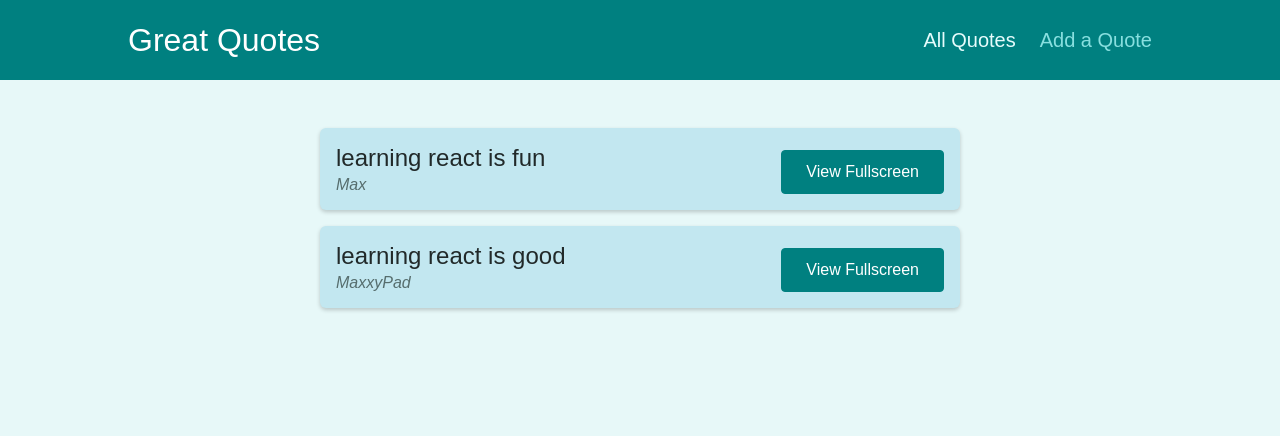
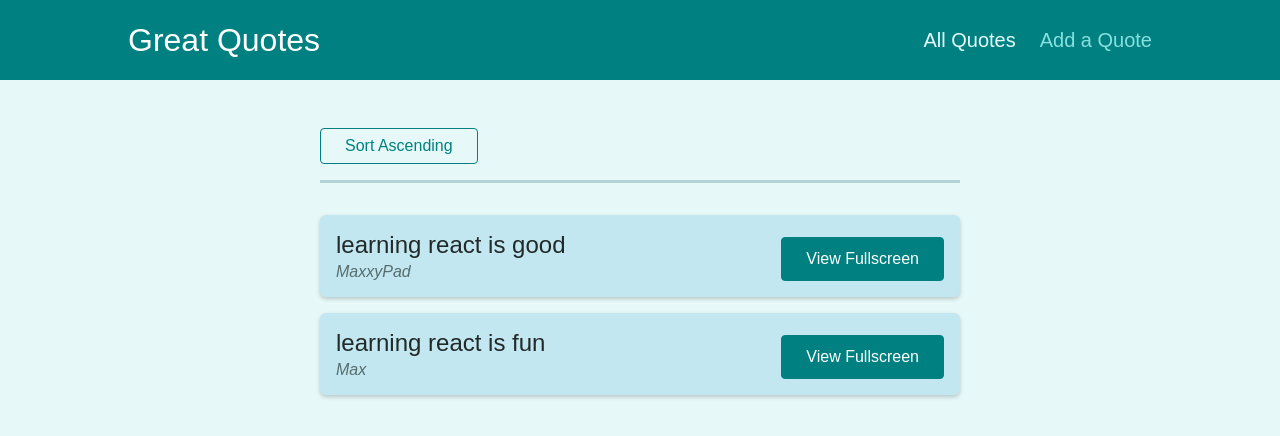
Before and after one commit to Matt658041/React-Router-Radness, a React (Create React App) app: page /quotes in a window 1280 px wide. Shown: the top 436 px of the page. Built offline with nearby package versions, Linux system fonts and the light colour scheme.

Commit message:
added query parameters

```diff
--- a/src/App.js
+++ b/src/App.js
@@ -4,6 +4,7 @@
 import NewQuote from "./components/pages/NewQuote";
 import QuoteDetail from "./components/pages/QuoteDetail";
 import Layout from "./components/layout/Layout";
+import NotFound from "./components/pages/NotFound";
 
 
 function App() {
@@ -22,6 +23,9 @@
         <Route path="/new-quote">
           <NewQuote />
         </Route>
+        <Route path='*'>
+          <NotFound/>
+       </Route>
       </Switch>
     </Layout>
   );
--- a/src/components/pages/NewQuote.jsx
+++ b/src/components/pages/NewQuote.jsx
@@ -1,10 +1,15 @@
 import React from 'react'
 import QuoteForm from '../quotes/QuoteForm'
+import { useHistory } from 'react-router-dom'
 
 
 const NewQuote = () => {
+  const history = useHistory();
+
   const addQuoteHandler = quoteData => {
     console.log(quoteData)
+
+    history.push('/quotes');
   }
 
   return (
--- a/src/components/pages/NotFound.jsx
+++ b/src/components/pages/NotFound.jsx
@@ -2,7 +2,9 @@
 
 const NotFound = () => {
   return (
-    <div>NotFound</div>
+    <div className='centered'>
+      <p>Page NotFound</p>
+    </div>
   )
 }
 
--- a/src/components/quotes/QuoteForm.js
+++ b/src/components/quotes/QuoteForm.js
@@ -1,10 +1,12 @@
-import { useRef } from 'react';
-
-import Card from '../UI/Card';
-import LoadingSpinner from '../UI/LoadingSpinner';
-import classes from './QuoteForm.module.css';
+import { Fragment, useRef, useState } from "react";
+import { Prompt } from "react-router-dom";
+import Card from "../UI/Card";
+import LoadingSpinner from "../UI/LoadingSpinner";
+import classes from "./QuoteForm.module.css";
 
 const QuoteForm = (props) => {
+  const [isEntering, setIsEntering] =  useState(false);
+
   const authorInputRef = useRef();
   const textInputRef = useRef();
 
@@ -19,9 +21,26 @@
     props.onAddQuote({ author: enteredAuthor, text: enteredText });
   }
 
+  const finishEnteringHandler = () => {
+    setIsEntering(false);
+}
+
+
+  const formFocusedHandler = () => {
+    setIsEntering(true);
+
+
+  };
+
   return (
+    <Fragment>
+      <Prompt when={isEntering} message={(location) => 'Are you sure you want to leave?' } />
       <Card>
-      <form className={classes.form} onSubmit={submitFormHandler}>
+        <form
+          onFocus={formFocusedHandler}
+          className={classes.form}
+          onSubmit={submitFormHandler}
+        >
           {props.isLoading && (
             <div className={classes.loading}>
               <LoadingSpinner />
@@ -29,18 +48,19 @@
           )}
 
           <div className={classes.control}>
-          <label htmlFor='author'>Author</label>
-          <input type='text' id='author' ref={authorInputRef} />
+            <label htmlFor="author">Author</label>
+            <input type="text" id="author" ref={authorInputRef} />
           </div>
           <div className={classes.control}>
-          <label htmlFor='text'>Text</label>
-          <textarea id='text' rows='5' ref={textInputRef}></textarea>
+            <label htmlFor="text">Text</label>
+            <textarea id="text" rows="5" ref={textInputRef}></textarea>
           </div>
           <div className={classes.actions}>
-          <button className='btn'>Add Quote</button>
+            <button onClick={finishEnteringHandler } className="btn">Add Quote</button>
           </div>
         </form>
       </Card>
+    </Fragment>
   );
 };
 
--- a/src/components/quotes/QuoteList.js
+++ b/src/components/quotes/QuoteList.js
@@ -1,13 +1,41 @@
-import { Fragment } from 'react';
+import { Fragment } from "react";
+import { useHistory, useLocation } from "react-router-dom";
+import QuoteItem from "./QuoteItem";
+import classes from "./QuoteList.module.css";
 
-import QuoteItem from './QuoteItem';
-import classes from './QuoteList.module.css';
+const sortQuotes = (quotes, ascending) => {
+  return quotes.sort((quoteA, quoteB) => {
+    if (ascending) {
+      return quoteA.id > quoteB.id ? 1 : -1;
+    } else {
+      return quoteA.id < quoteB.id ? 1 : -1;
+    }
+  });
+};
 
 const QuoteList = (props) => {
+  const history = useHistory();
+  const location = useLocation();
+
+  const queryParams = new URLSearchParams(location.search);
+
+  const isSortingAscending = queryParams.get("sort") === "asc";
+
+  const sortedQuotes = sortQuotes(props.quotes, isSortingAscending);
+
+  const changeSortingHandler = () => {
+    history.push("/quotes?sort=" + (isSortingAscending ? 'desc' : 'asc'));
+  };
+
   return (
     <Fragment>
+      <div className={classes.sorting}>
+        <button onClick={changeSortingHandler}>
+          Sort {isSortingAscending ? "Descending" : "Ascending"}
+        </button>
+      </div>
       <ul className={classes.list}>
-        {props.quotes.map((quote) => (
+        {sortedQuotes.map((quote) => (
           <QuoteItem
             key={quote.id}
             id={quote.id}
```
Also changed, not shown: 1 other file (tests, documents, lock files or other folders). Lines whose indentation alone changed are shown as unchanged.
